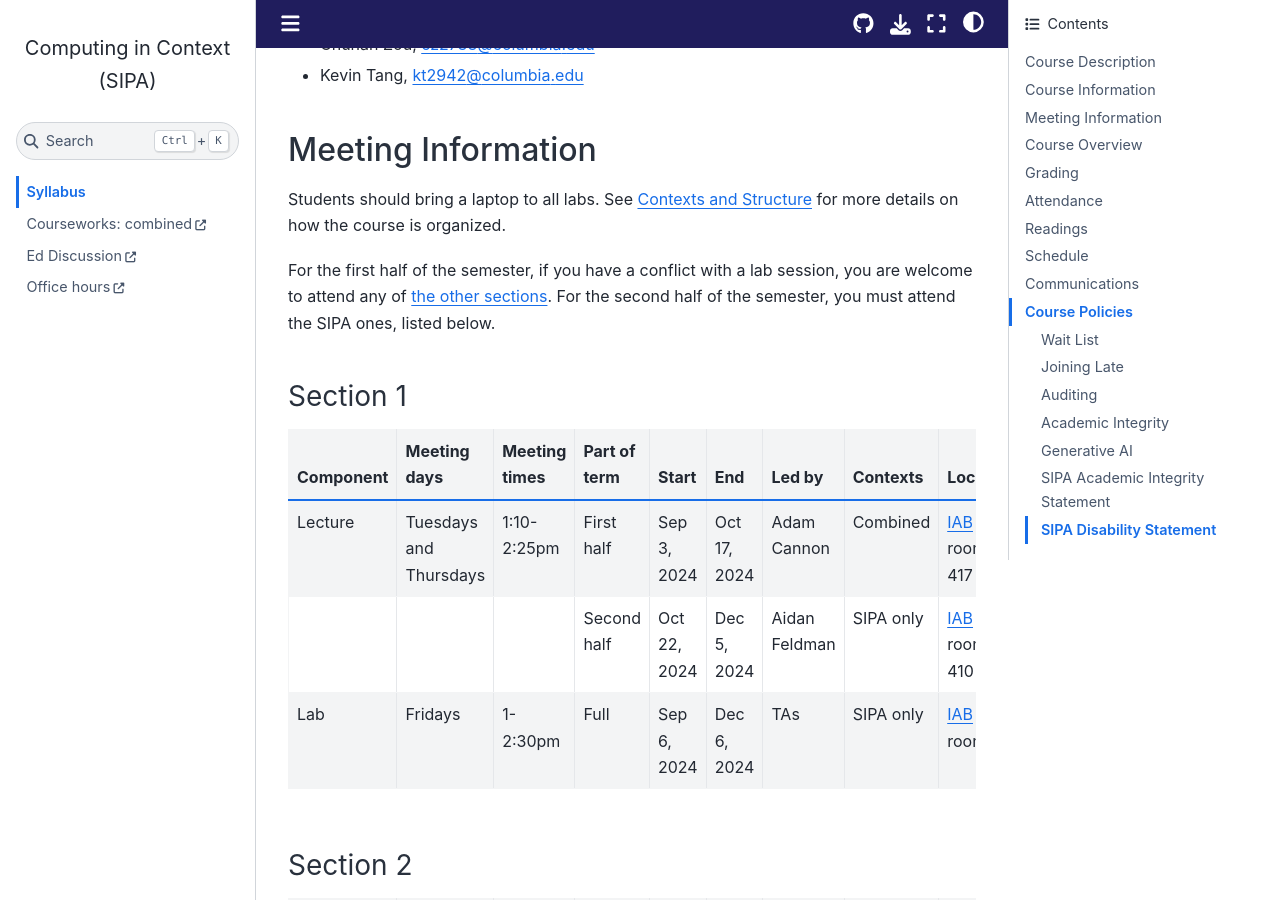
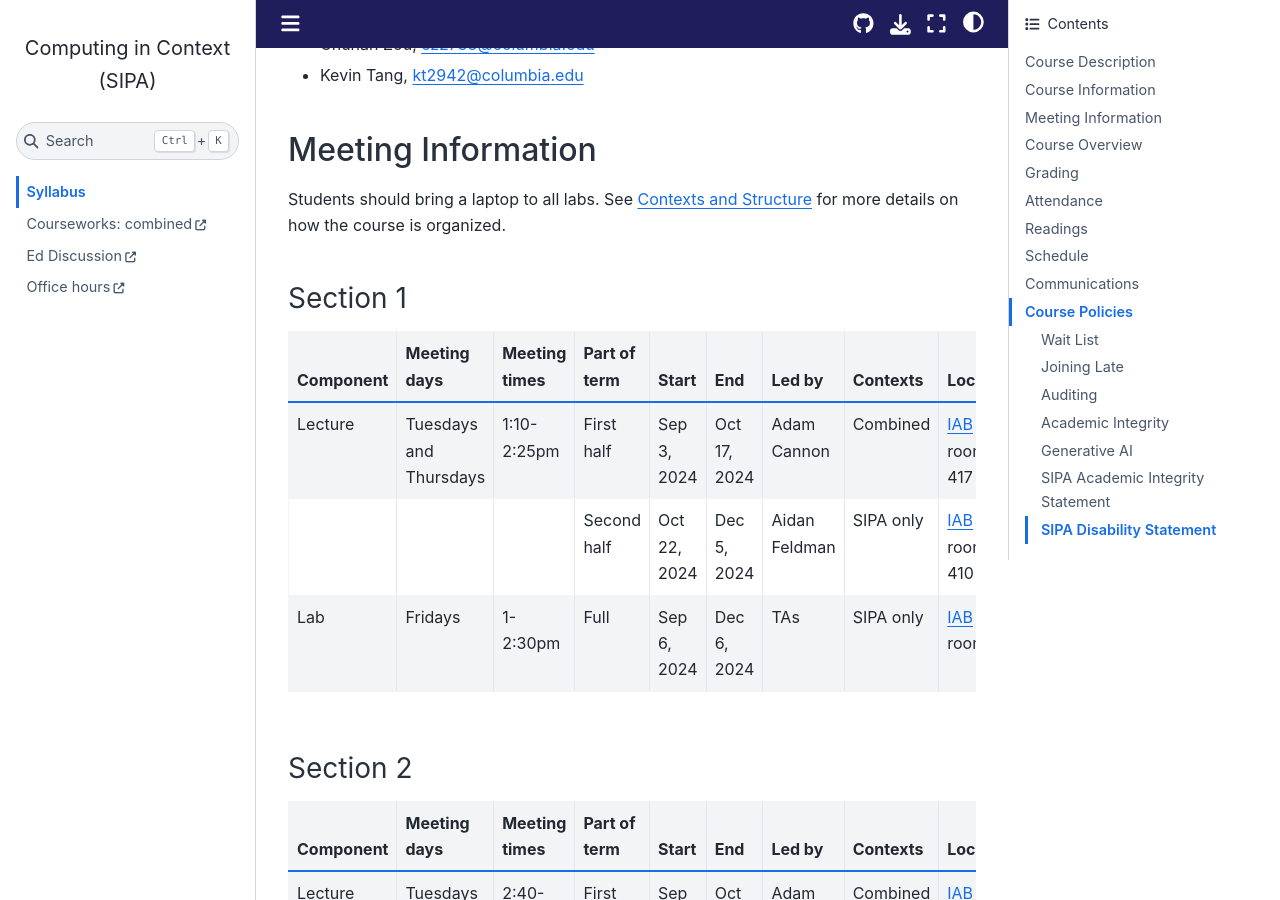
Before and after one commit to afeld/computing-in-context, a Jupyter Book: the page built from index.md, in a window 1280 px wide and 900 px high, scrolled down 1430 px. Built offline with Jupyter Book 1.0.4 settings and Sphinx 7.4.7 and the Sphinx Book theme 1.1.4, drawn with Linux system fonts in a browser that asks for light colours.

Commit message:
remove language around attending any lab

```diff
--- a/index.md
+++ b/index.md
@@ -36,8 +36,6 @@ Section 2:
 ## Meeting Information
 
 Students should bring a laptop to all labs. See [Contexts and Structure](#contexts-and-structure) for more details on how the course is organized.
-
-For the first half of the semester, if you have a conflict with a lab session, you are welcome to attend any of [the other sections](https://vergil.columbia.edu/vergil/course/20243/20303). For the second half of the semester, you must attend the SIPA ones, listed below.
 
 ### Section 1
 
```
